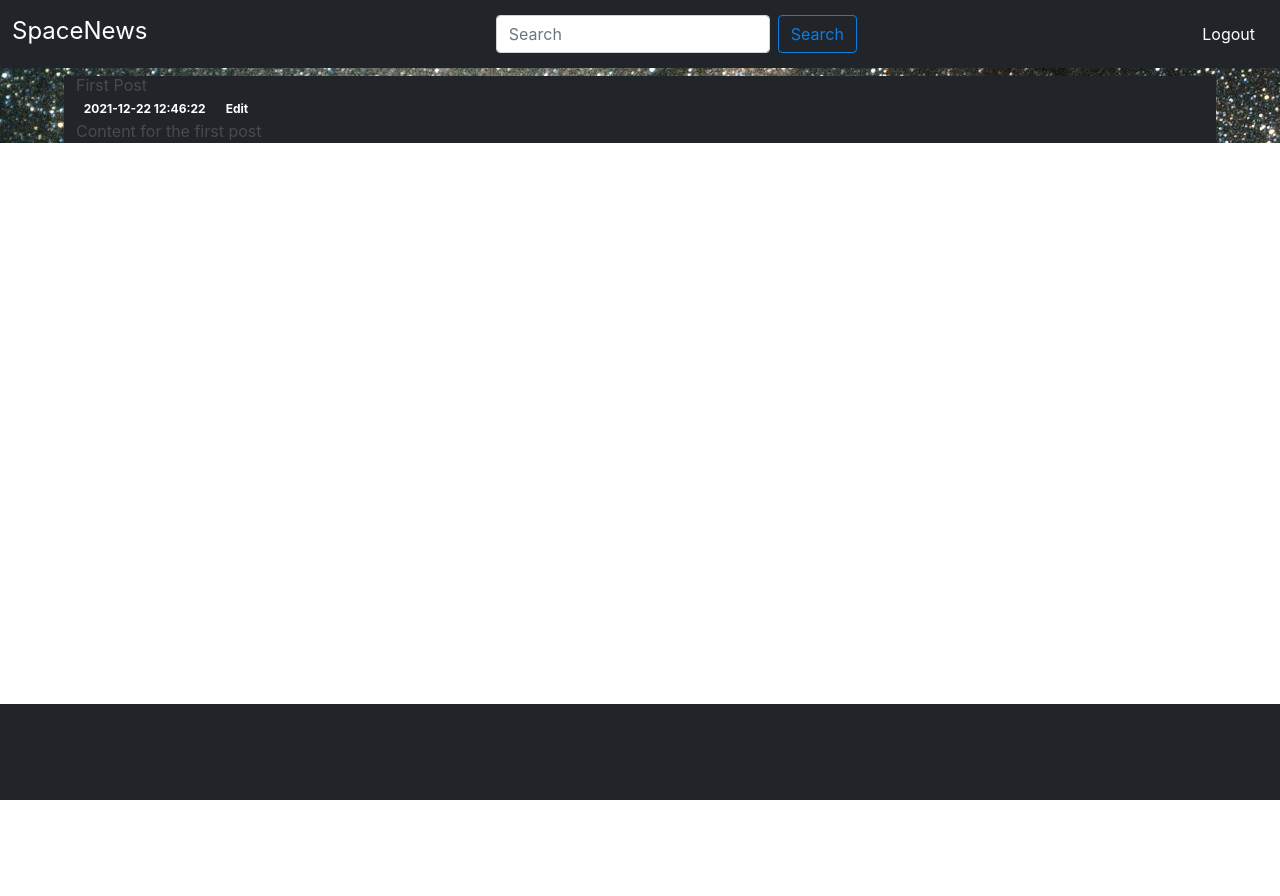
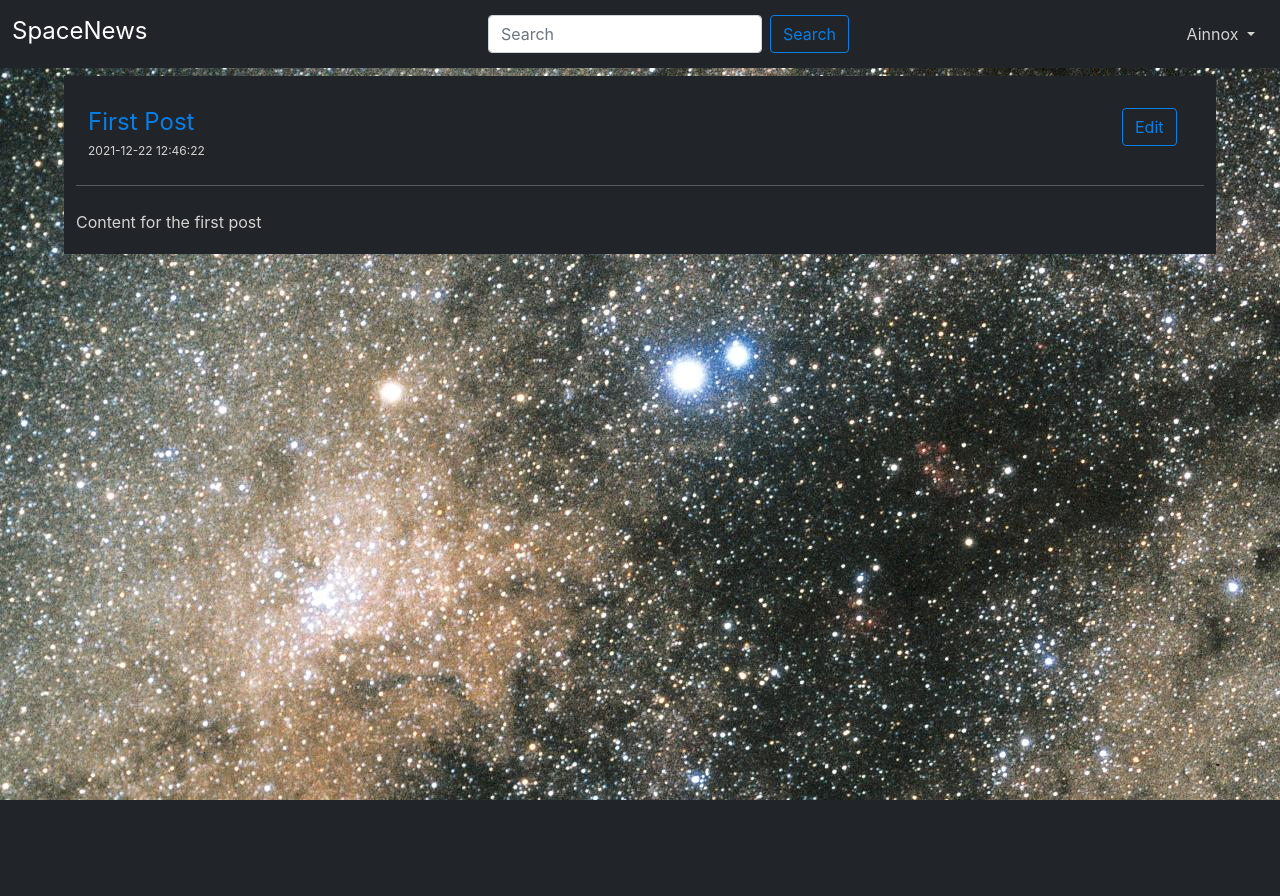
Before and after one commit to Ainnox/Projet_Webb, a Flask app: page /1 in a window 1280 px wide. Before the commit the page ends 800 px from the top, so only its background shows below. Run offline with Flask 2, Linux system fonts and the light colour scheme; a user stored in the database is signed in; data comes from the database, SQL or seed files in the repository; both versions use the stored data as it was after the commit.

Commit message:
Je bidouille toujours le css

```diff
--- a/project/__init__.py
+++ b/project/__init__.py
@@ -1,11 +1,20 @@
 import sqlite3
-from flask import Flask
+from flask import Flask, session
+from werkzeug.exceptions import abort
 
 
 def get_db_connection():
     conn = sqlite3.connect('project/database.db')
     conn.row_factory = sqlite3.Row
     return conn
+
+
+def get_perm():
+    if not session.get('email'):
+        abort(401)
+
+    if session['admin'] != 1:
+        abort(401)
 
 
 def create_app():
--- a/project/main.py
+++ b/project/main.py
@@ -1,5 +1,5 @@
 from flask import Blueprint, render_template, url_for, request, flash, redirect, session
-from . import get_db_connection
+from . import get_db_connection,get_perm
 from werkzeug.exceptions import abort
 
 main = Blueprint('main', __name__)
@@ -17,9 +17,15 @@ def get_post(post_id):
 @main.route('/')
 def index():
     conn = get_db_connection()
-    posts = conn.execute('SELECT * FROM posts ORDER BY created DESC').fetchall()
+    cur = conn.cursor()
+    cur.execute('SELECT * FROM posts ORDER BY created DESC')
+    conn.commit()
+    posts = cur.fetchall()
+    lastId = len(posts)
+
     conn.close()
-    return render_template('index.html', posts=posts)
+
+    return render_template('index.html', posts=posts, lastId=lastId)
 
 
 @main.route('/<int:post_id>')
@@ -30,6 +36,8 @@ def post(post_id):
 
 @main.route('/create', methods=('GET', 'POST'))
 def create():
+    get_perm()
+
     if request.method == 'POST':
         title = request.form['title']
         content = request.form['content']
@@ -48,8 +56,9 @@ def create():
 
 @main.route('/<int:id>/edit', methods=('GET', 'POST'))
 def edit(id):
+    get_perm()
+
     post = get_post(id)
-
     if request.method == 'POST':
         title = request.form['title']
         content = request.form['content']
--- a/project/static/css/style.css
+++ b/project/static/css/style.css
@@ -1,8 +1,34 @@
-.post_title{
-    font-size: 120%;
+.post_title {
+    font-size: 150%;
     color: #097EE5;
 }
+
+.creation_date {
+    font-size: 75%;
+    color: lightgray
+}
+
+.post_content {
+    color: lightgray;
+}
+
 .background {
     background-image: url("deep_space.jpg");
     background-attachment: fixed;
+    min-height: 100%;
+    padding-bottom: 10px;
+    /*margin-bottom: 100px;*/
 }
+
+.post_content {
+    color: lightgray;
+}
+
+.my_button {
+    border-color: #097EE5;
+    color: #097EE5
+}
+
+html, body {
+    height: 100%;
+}
--- a/project/templates/base.html
+++ b/project/templates/base.html
@@ -14,24 +14,34 @@
 
     <title>SpaceNews</title>
 </head>
-<body style="min-height: 100%">
+<body>
 <div class="background">
     <nav class="navbar navbar-expand-lg navbar-dark bg-dark mb-2">
         <div class="container-fluid d-flex justify-content-between">
             <a class="navbar-brand" style="font-size: 150%" href="{{ url_for('main.index') }}">SpaceNews</a>
-            <!--        <button class="navbar-toggler" type="button" data-bs-toggle="collapse" data-bs-target="#navbarSupportedContent"-->
-            <!--                aria-controls="navbarSupportedContent" aria-expanded="false" aria-label="Toggle navigation">-->
-            <!--            <span class="navbar-toggler-icon"></span>-->
-            <!--        </button>-->
             <form class="d-flex">
                 <input class="form-control me-2" type="search" placeholder="Search" aria-label="Search">
-                <button class="btn btn-outline-secondary" style="border-color: #097EE5;color: #097EE5" type="submit">
+                <button class="btn btn-outline-secondary my_button" type="submit">
                     Search
                 </button>
             </form>
             <div class="navbar-nav">
                 {% if session['email'] %}
-                <a class="btn btn-dark" href="{{ url_for('auth.logout') }}">Logout</a>
+                <div class="dropdown">
+                    <button class="btn dropdown-toggle" style="color: lightgray" type="button"
+                            data-bs-toggle="dropdown">
+                        {{ session['name'] }}
+                    </button>
+                    <ul class="dropdown-menu dropdown-menu-dark dropdown-menu-end">
+                        {% if session['admin'] == 1 %}
+                        <li><a class="dropdown-item" href="{{ url_for('main.create') }}">Create new post</a></li>
+                        {% endif %}
+                        <li>
+                            <hr class="dropdown-divider">
+                        </li>
+                        <li><a class="dropdown-item" href="{{ url_for('auth.logout') }}">Logout</a></li>
+                    </ul>
+                </div>
                 {% else %}
                 <a class="btn btn-dark" href="{{ url_for('auth.login') }}">Login</a>
                 {% endif %}
@@ -39,16 +49,17 @@
         </div>
     </nav>
 
-    <div class="container bg-dark">
+    <div class="container bg-dark pt-3 pb-1">
         {% for message in get_flashed_messages() %}
         <div class="alert alert-danger">{{ message }}</div>
         {% endfor %}
         {% block content %} {% endblock %}
     </div>
-    <footer class="bd-footer py-5 mt-1 bg-dark fixed-bottom">
+</div>
+<footer class="bd-footer py-5 bg-dark">
 
-    </footer>
-</div>
+</footer>
+
 
 <!-- Optional JavaScript -->
 <!-- jQuery, Popper.js, Bootstrap JS -->
--- a/project/templates/index.html
+++ b/project/templates/index.html
@@ -1,11 +1,12 @@
 {% extends 'base.html' %}
 {% block content %}
 {% for post in posts %}
-<div class="border-bottom mb-4">
+<div>
     <a href="{{ url_for('main.post',post_id = post['id']) }}">
         <h2 class="post_title">{{ post['title'] }}</h2>
     </a>
-    <span style="font-size:75%">{{ post['created'] }}</span>
+    <span class="creation_date">{{ post['created'] }}</span>
+    <hr style="color: lightgray">
 </div>
 {% endfor %}
 {% endblock %}
--- a/project/templates/post.html
+++ b/project/templates/post.html
@@ -1,9 +1,28 @@
 {% extends 'base.html' %}
 {% block content %}
-    <h2>{% block title %} {{ post['title'] }} {% endblock %}</h2>
-    <span class="badge badge-primary">{{ post['created'] }}</span>
- <a href="{{ url_for('main.edit', id=post['id']) }}">
-            <span class="badge badge-warning">Edit</span>
-        </a>
-    <p>{{ post['content'] }}</p>
+<div class="container-fluid">
+    <div class="row">
+        <div class="col-11">
+            <div>
+                <h2 class="post_title pt-3">{% block title %} {{ post['title'] }} {% endblock %}</h2>
+                <span class="creation_date">{{ post['created'] }}</span>
+            </div>
+        </div>
+        <div class="col-1">
+            {% if session['email'] %}
+                {% if session['admin'] == 1 %}
+                <form class="d-flex mt-3" action="{{ url_for('main.edit', id=post['id']) }}">
+                    <button class="btn my_button" type="submit">
+                        Edit
+                    </button>
+                </form>
+                {% endif %}
+            {% endif %}
+        </div>
+    </div>
+
+
+</div>
+<hr style="color: lightgray">
+<p class="post_content pb-3">{{ post['content'] }}</p>
 {% endblock %}
```
Also changed, not shown: project/auth.py (+5 -2 lines), project/database.db.
